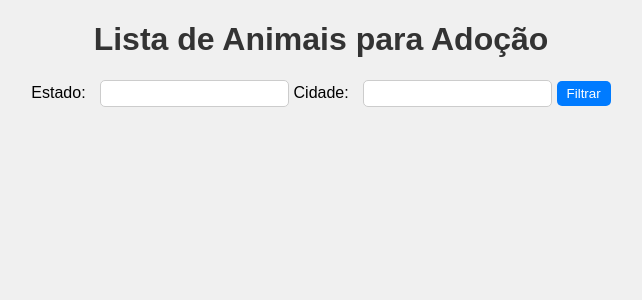
After one commit to PHMSP/Impacta, a Django app: page /lista_cachorro/ in a window 1280 px wide. The commit adds this page. Shown: the top 300 px of the page, without its empty margins (319-961 px from the left). Run offline with Django 3.2, Linux system fonts and the light colour scheme; data that the repository does not hold is empty.

Commit message:
C4 Adicionando a listagem dos animais para adocao com filtragem por estado e cidade

```diff
--- a/app_adocao_cachorro/templates/adocao/home.html
+++ b/app_adocao_cachorro/templates/adocao/home.html
@@ -56,7 +56,7 @@
         <a href="#" class="btn">Início</a>
         <a href="{% url 'cadastro_doador' %}" class="btn">Cadastrar Doador</a>
         <a href="{% url 'cadastro_cachorro' %}" class="btn">Cadastro de Cachorro</a>
-        <a href="#" class="btn">Cachorros para Adoção</a>
+        <a href="{% url 'lista_cachorro' %}" class="btn">Lista de Animais para Adoção</a>
     </div>
 </body>
 
--- /dev/null
+++ b/app_adocao_cachorro/templates/adocao/lista_cachorro.html
@@ -0,0 +1,114 @@
+<!DOCTYPE html>
+<html lang="pt-br">
+
+<head>
+    <meta charset="UTF-8">
+    <meta name="viewport" content="width=device-width, initial-scale=1.0">
+    <title>Lista de Animais para Adoção</title>
+    <style>
+        body {
+            font-family: Arial, sans-serif;
+            background-color: #f0f0f0;
+        }
+
+        h1 {
+            text-align: center;
+            color: #333;
+        }
+
+        form {
+            text-align: center;
+            margin-bottom: 20px;
+        }
+
+        form label {
+            margin-right: 10px;
+        }
+
+        form input[type="text"] {
+            padding: 5px;
+            border-radius: 5px;
+            border: 1px solid #ccc;
+        }
+
+        form button {
+            padding: 5px 10px;
+            border-radius: 5px;
+            background-color: #007bff;
+            color: #fff;
+            border: none;
+            cursor: pointer;
+        }
+
+        ul {
+            list-style-type: none;
+            padding: 0;
+            margin: 0;
+        }
+
+        li {
+            background-color: #fff;
+            border: 1px solid #ccc;
+            border-radius: 5px;
+            padding: 20px;
+            margin-bottom: 20px;
+            box-shadow: 0 2px 4px rgba(0, 0, 0, 0.1);
+        }
+
+        .animal-info {
+            display: flex;
+            justify-content: space-between;
+            margin-bottom: 10px;
+        }
+
+        .animal-info div {
+            flex: 1;
+        }
+
+        .animal-info strong {
+            font-weight: bold;
+        }
+
+        .doador-info {
+            border-top: 1px solid #ccc;
+            padding-top: 10px;
+        }
+    </style>
+</head>
+
+<body>
+    <h1>Lista de Animais para Adoção</h1>
+    <form method="GET">
+        <label for="estado">Estado:</label>
+        <input type="text" id="estado" name="estado">
+        <label for="cidade">Cidade:</label>
+        <input type="text" id="cidade" name="cidade">
+        <button type="submit">Filtrar</button>
+    </form>
+    {% if estado and cidade %}
+    <p>Resultado da busca para o estado: {{ estado }} e cidade: {{ cidade }}</p>
+    {% endif %}
+    <ul>
+        {% for cachorro in cachorros %}
+        <li>
+            <div class="animal-info">
+                <div>
+                    <strong>Raça:</strong> {{ cachorro.raca }}<br>
+                    <strong>Idade:</strong> {{ cachorro.idade }} anos<br>
+                    <strong>Gênero:</strong> {{ cachorro.genero }}<br>
+                </div>
+                <div>
+                    <strong>Descrição:</strong> {{ cachorro.descricao }}<br>
+                </div>
+            </div>
+            <div class="doador-info">
+                <strong>Doador:</strong> {{ cachorro.doador.nome }}<br>
+                <strong>Email:</strong> {{ cachorro.doador.email }}<br>
+                <strong>Telefone:</strong> {{ cachorro.doador.telefone }}<br>
+            </div>
+        </li>
+        {% endfor %}
+    </ul>
+</body>
+
+</html>
--- a/app_adocao_cachorro/views.py
+++ b/app_adocao_cachorro/views.py
@@ -45,3 +45,14 @@ def cadastro_cachorro(request):
         return redirect('home')
     else:
         return render(request, 'adocao/cadastro_cachorro.html')
+
+def lista_cachorro(request):
+    # Obtém os parâmetros de filtro do request
+    estado = request.GET.get('estado')
+    cidade = request.GET.get('cidade')
+
+    # Filtra os cachorros com base nos parâmetros de filtro
+    cachorros = Cachorro.objects.filter(estado=estado, cidade=cidade)
+
+    # Renderiza o template com os cachorros filtrados
+    return render(request, 'adocao/lista_cachorro.html', {'cachorros': cachorros})
--- a/projeto_adocao_cachorro/urls.py
+++ b/projeto_adocao_cachorro/urls.py
@@ -7,4 +7,5 @@ urlpatterns = [
     path('', views.home, name='home'),
     path('cadastro_doador/', views.cadastro_doador, name='cadastro_doador'),
     path('cadastro_cachorro/', views.cadastro_cachorro, name='cadastro_cachorro'),
+    path('lista_cachorro/', views.lista_cachorro, name='lista_cachorro'),
 ]
```
